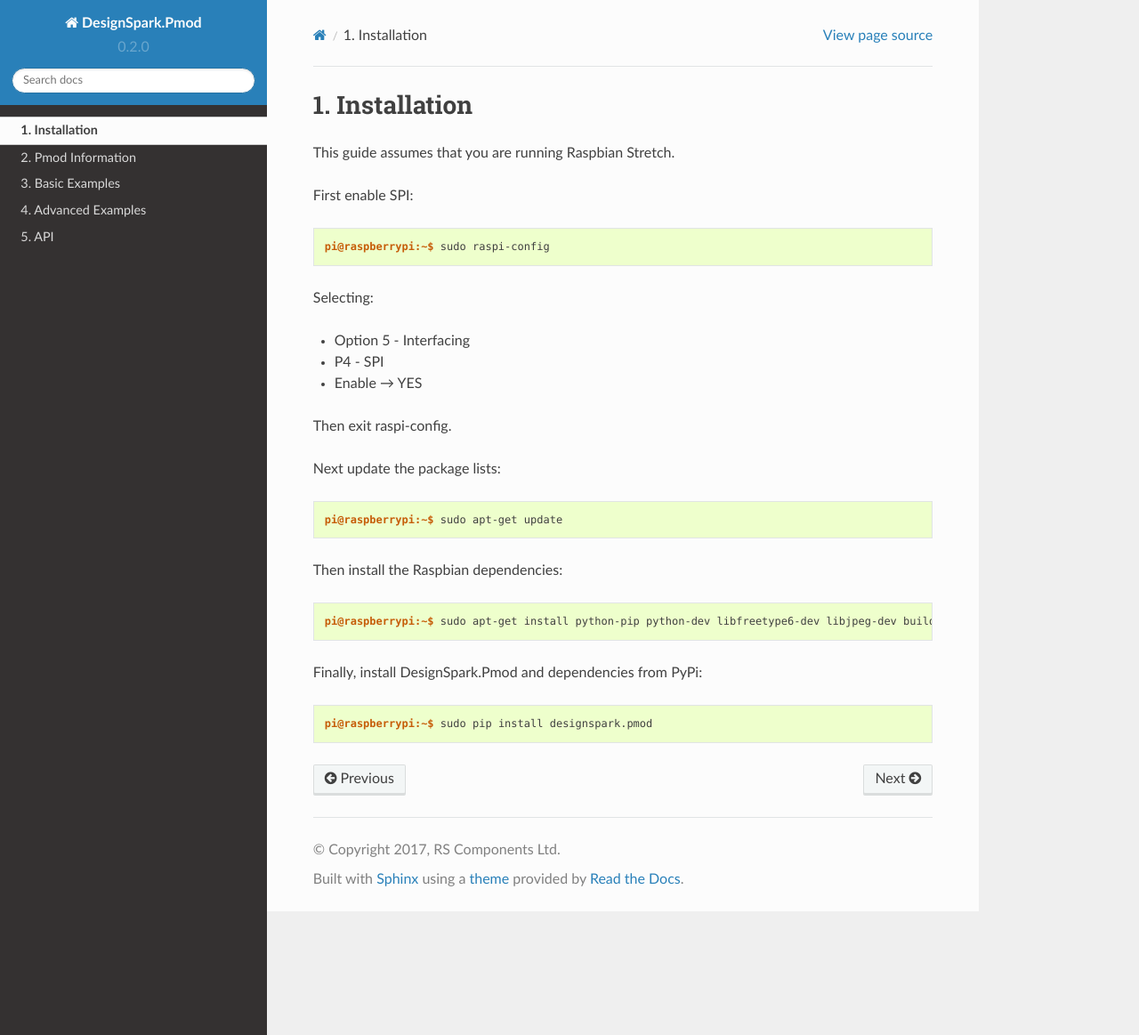
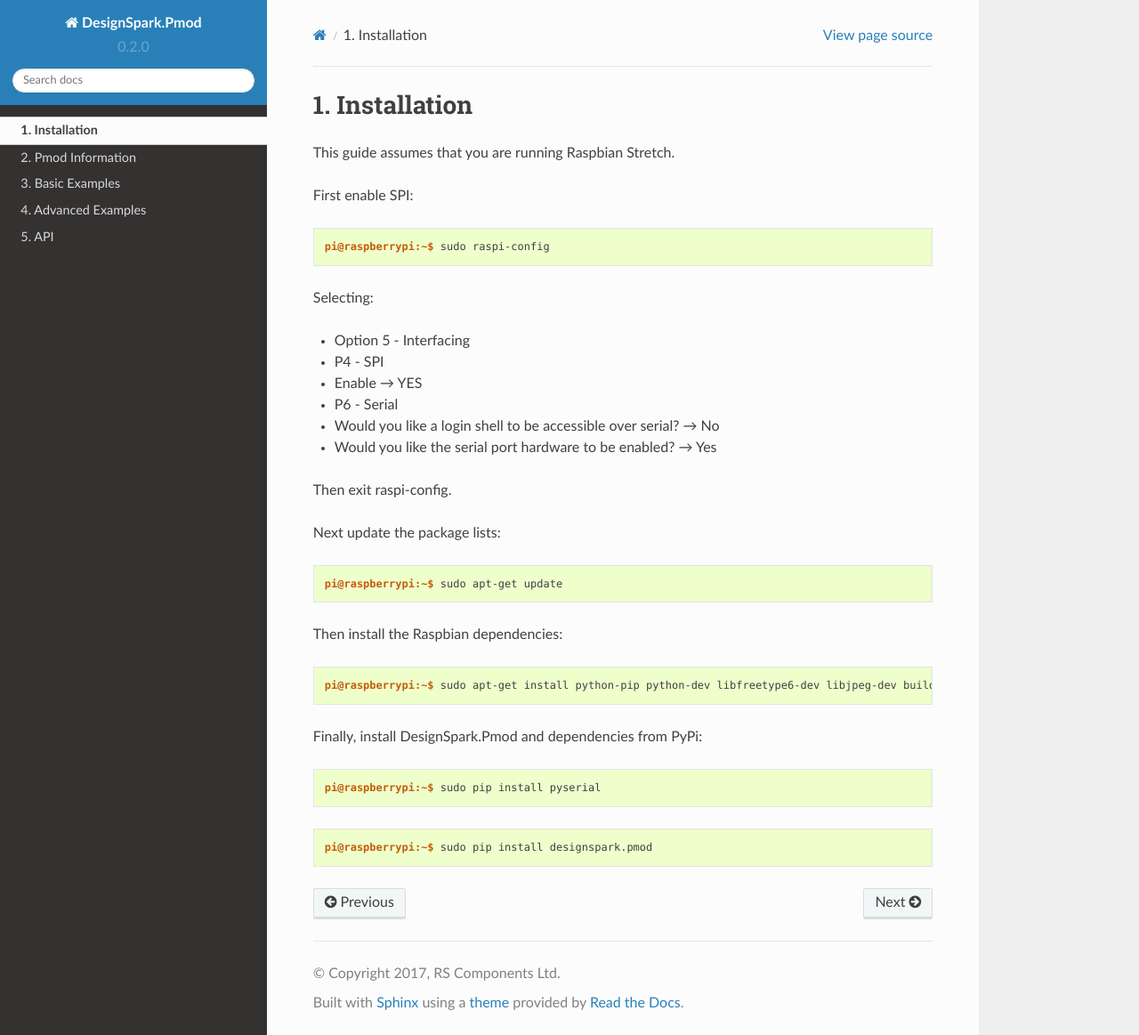
Before and after one commit to DesignSparkRS/DesignSpark.Pmod, a Sphinx documentation site: the page built from docs/installation.rst, in a window 1280 px wide and 1163 px high. Shown: the whole window at 89% size. Built offline with Sphinx 7.4.7 and the Read the Docs theme 2.0.0, drawn with Linux system fonts in a browser that asks for light colours; the version number is read from the project's files by our own code.

Commit message:
Update installation.rst

```diff
--- a/docs/installation.rst
+++ b/docs/installation.rst
@@ -14,6 +14,10 @@
 * Option 5 - Interfacing
 * P4 - SPI
 * Enable → YES
+
+* P6 - Serial
+* Would you like a login shell to be accessible over serial? → No
+* Would you like the serial port hardware to be enabled? → Yes
 
 Then exit raspi-config.
 
@@ -33,4 +37,8 @@
 
 .. code-block:: console
 
+    pi@raspberrypi:~$ sudo pip install pyserial
+
+.. code-block:: console
+
     pi@raspberrypi:~$ sudo pip install designspark.pmod
```
